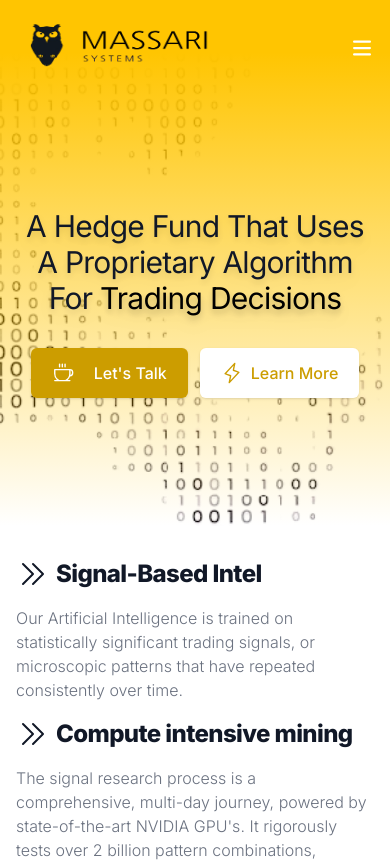
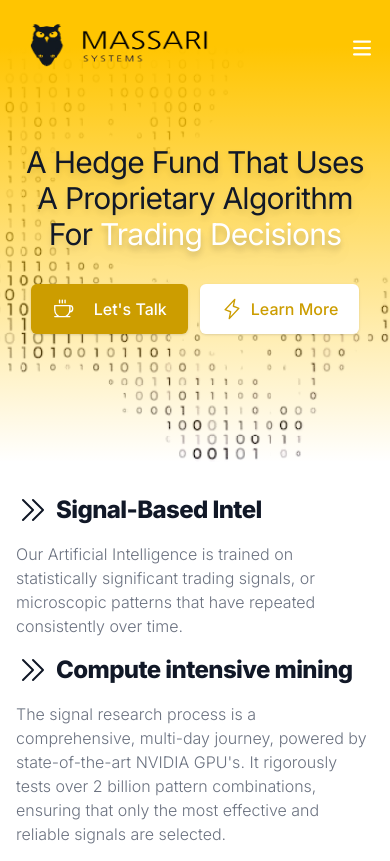
Before and after one commit to Gabriel4420/massari_landing_page, a Next.js app: page / in a window 390 px wide. Shown: the top 861 px of the page. Built offline with nearby package versions, Linux system fonts and the light colour scheme.

Commit message:
fix: :bug: fixing styles in hero

```diff
--- a/src/components/hero.tsx
+++ b/src/components/hero.tsx
@@ -23,12 +23,12 @@ const Hero: React.FC = () => {
           </span>
         </h1>
 
-        <h1 className="text-3xl lg:hidden drop-shadow-lg  md:hidden text-center font-normal tracking-tight text-gray-900 md:text-6xl">
+        <h1 className="text-3xl -mt-16 md:hidden lg:hidden drop-shadow-lg  md:hidden text-center font-normal tracking-tight text-gray-900 md:text-6xl">
           <span className="xl:inline capitalize">
             A Hedge fund that uses a proprietary algorithm for
           </span>
           &nbsp;
-          <span className=" text-black inline drop-shadow-lg">
+          <span className=" text-white inline drop-shadow-lg">
             Trading Decisions
           </span>
         </h1>
```
